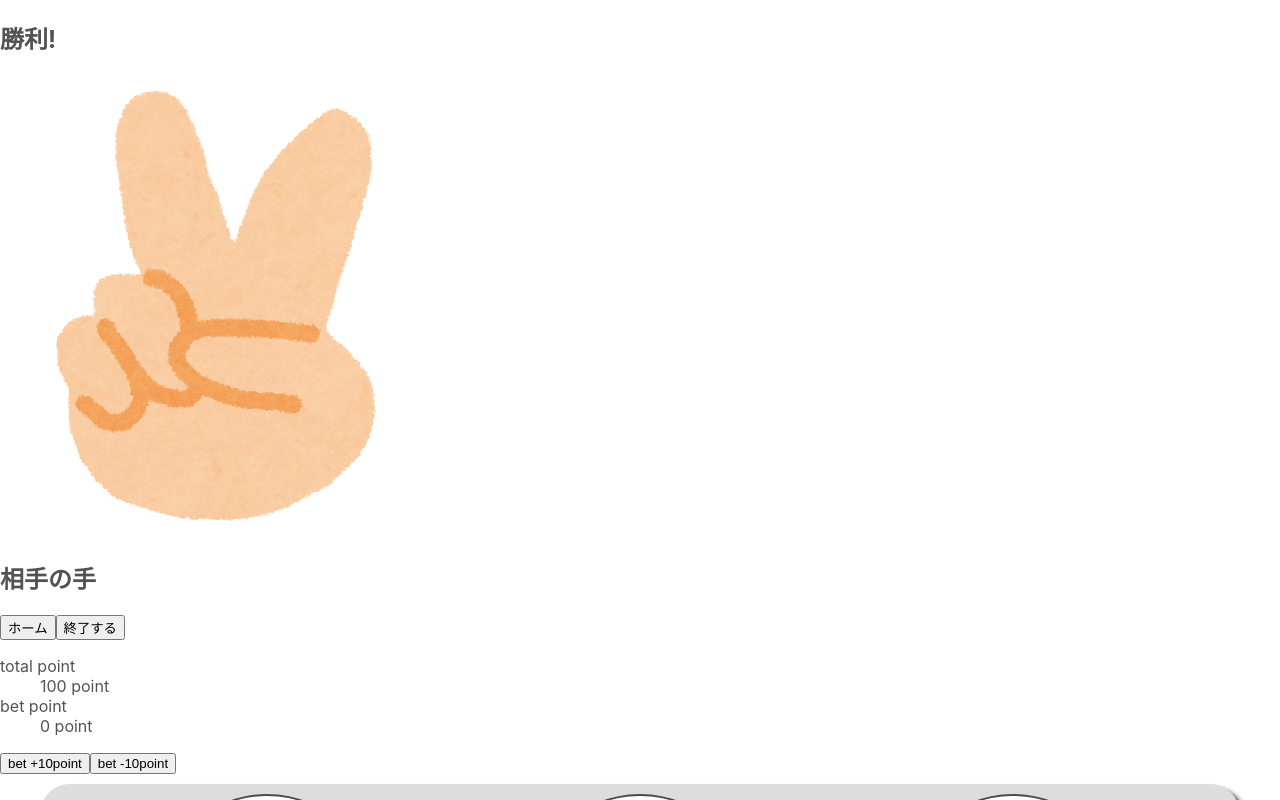
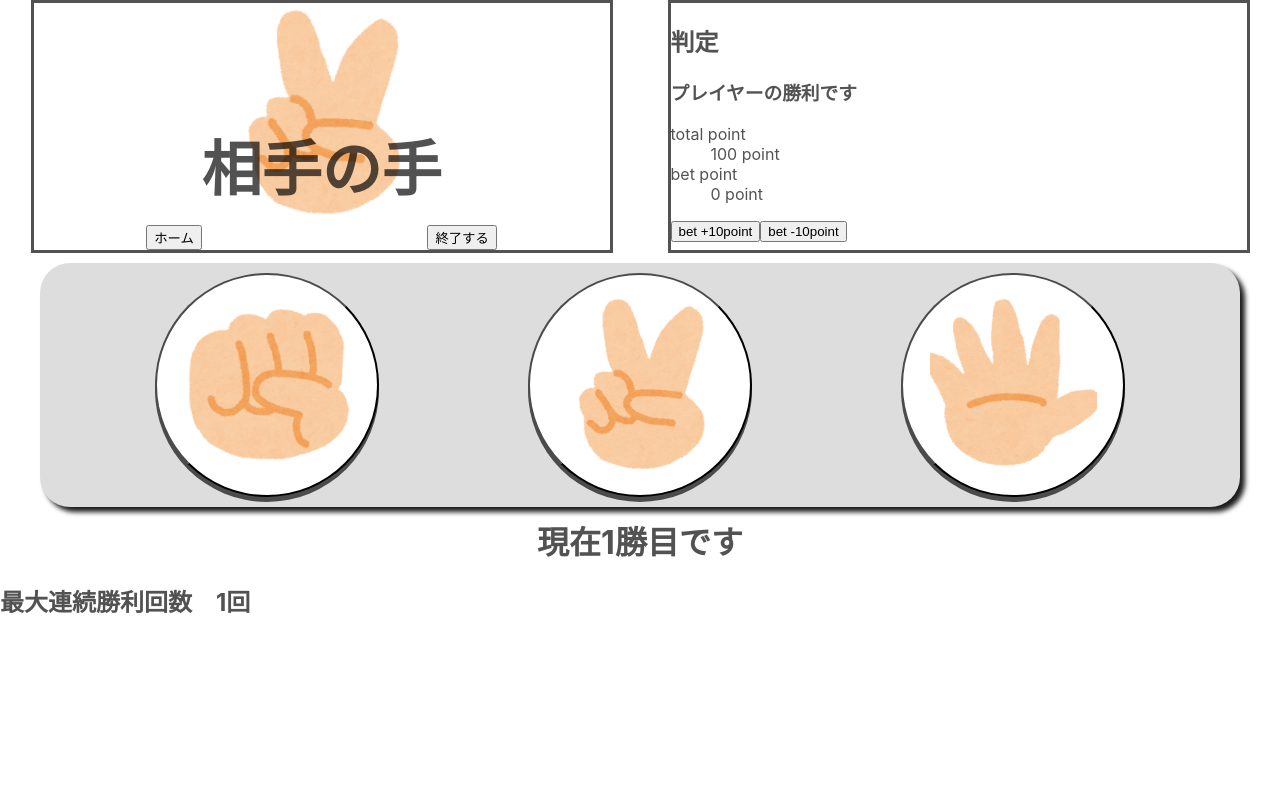
Before and after one commit to koshiro-adachi/janken-app, a React (Create React App) app: page /vspage in a window 1280 px wide. Both pictures are taken after a click on the button 266 px from the left and 379 px from the top of the page. Shown: the top 800 px of the page. Built offline with nearby package versions, Linux system fonts and the light colour scheme.

Commit message:
いったん保存

```diff
--- a/public/index.html
+++ b/public/index.html
@@ -1,5 +1,5 @@
 <!DOCTYPE html>
-<html lang="en">
+<html lang="ja">
   <head>
     <meta charset="utf-8" />
     <link rel="icon" href="./janken_choki.png" />
--- a/src/Pages/VSpage/ChangeResult.tsx
+++ b/src/Pages/VSpage/ChangeResult.tsx
@@ -46,44 +46,30 @@ export const ChangeResult: FC<Prop> = ({
   };
   //相手の手を表示
 
-  if (win) {
+  if (win || lose) {
     return (
       <div className="changeWrapper">
         <div className="changeImageWrapper">
-          <h2>勝利!</h2>
-          <img
-            src={opponentHandImage()}
-            alt="相手の手"
-            className="changeImage"
-          />
           <h2>相手の手</h2>
+          <img src={opponentHandImage()} alt="相手の手" />
         </div>
-        <button onClick={onClickHome} className="changeButton">
-          ホーム
-        </button>
-        <button onClick={onClickResult} className="changeButton">
-          終了する
-        </button>
+        <div className="changeButtonWrappeer">
+          <button onClick={onClickHome} className="changeButton">
+            ホーム
+          </button>
+          <button onClick={onClickResult} className="changeButton">
+            終了する
+          </button>
+        </div>
       </div>
     );
   } else if (aiko) {
     return (
-      <div>
-        <img src={opponentHandImage()} alt="相手の手" />
-        <h2>あいこです</h2>
-        <h2>もう一度手を選んでね</h2>
-      </div>
-    );
-  } else if (lose) {
-    return (
       <div className="changeWrapper">
-        <div>
-          <h2>敗北…</h2>
+        <div className="changeImageWrapper">
+          <h2>相手の手</h2>
           <img src={opponentHandImage()} alt="相手の手" />
-          <h2>相手の手</h2>
         </div>
-        <button onClick={onClickHome}>ホーム</button>
-        <button onClick={onClickResult}>終了する</button>
       </div>
     );
   } else {
--- /dev/null
+++ b/src/Pages/VSpage/Judge.tsx
@@ -0,0 +1,39 @@
+import React, { FC } from "react";
+
+type CustomizedState = {
+  win: boolean;
+  aiko: boolean;
+  lose: boolean;
+};
+
+export const Judge: FC<CustomizedState> = ({ win, aiko, lose }) => {
+  if (win === true) {
+    return (
+      <>
+        <h2>判定</h2>
+        <h3>プレイヤーの勝利です</h3>
+      </>
+    );
+  } else if (aiko === true) {
+    return (
+      <>
+        <h2>判定</h2>
+        <h3>あいこです</h3>
+        <h3>もう一度手を選んでください</h3>
+      </>
+    );
+  } else if (lose === true) {
+    return (
+      <>
+        <h2>判定</h2>
+        <h3>プレイヤーの負けです</h3>
+      </>
+    );
+  } else {return (
+    <>
+      <h2>判定</h2>
+      <h3>???</h3>
+    </>
+  );
+  }
+};
--- a/src/Pages/VSpage/VsPage.tsx
+++ b/src/Pages/VSpage/VsPage.tsx
@@ -3,6 +3,7 @@ import { useLocation } from "react-router-dom";
 import { jankenRandom } from "../../hooks/jankenRandom";
 import { BetButton } from "./BetButton";
 import { ChangeResult } from "./ChangeResult";
+import { Judge } from "./Judge";
 import "./vsPage.css";
 
 type CustomizedState = {
@@ -71,6 +72,8 @@ export const VsPage: FC = () => {
   return (
     <>
       <div className="vsDiv">
+        <div className="vsPageHalfTop">
+          <div className="vsPageLeft">
             <ChangeResult
               win={win}
               aiko={aiko}
@@ -79,12 +82,17 @@ export const VsPage: FC = () => {
               maxWinCount={maxWinCount}
               totalPoint={totalPoint}
             />
+          </div>
+          <div className="vsPageRight">
+            <Judge win={win} aiko={aiko} lose={lose} />
             <BetButton
               totalPoint={totalPoint}
               setTotalPoint={setTotalPoint}
               betPoint={betPoint}
               setBetPoint={setBetPoint}
             />
+          </div>
+        </div>
         <div className="buttonWrapper">
           <button onClick={() => onclickResult(1)} className="handButton">
             <img src="../../janken_gu.png" alt="グー" className="handImage" />
--- a/src/Pages/VSpage/vsPage.css
+++ b/src/Pages/VSpage/vsPage.css
@@ -4,6 +4,20 @@
   width: auto;
   height: 100vh;
   box-sizing: border-box;
+}
+/* vsPageの上半分 */
+.vsPageHalfTop{
+  display: flex;
+  justify-content: space-around;
+}
+/* 上半分の左 */
+.vsPageLeft{
+  width: 45%;
+}
+/* 上半分の右 */
+.vsPageRight{
+  width: 45%;
+  border: solid;
 }
 .buttonWrapper {
   display: flex;
@@ -39,3 +53,31 @@
   margin: 0 auto;
   font-size: 2rem;
 }
+/* -----ChangeResult----- */
+.changeWrapper {
+  border: solid;
+  width: 100%;
+}
+.changeImageWrapper {
+  text-align: center;
+  position: relative;
+}
+.changeImageWrapper h2{
+  font-size: 60px;
+  position: absolute;
+  top: 50%;
+  left: 50%;
+  transform: translate(-50%,-50%);
+}
+.changeImageWrapper img{
+  width: 200px;
+  height: auto;
+}
+.opponentHand{
+  text-align: center;
+}
+.changeButtonWrappeer{
+  display: flex;
+  justify-content: space-around;
+}
+.changeButton{}
```
Lines whose indentation alone changed are shown as unchanged.
